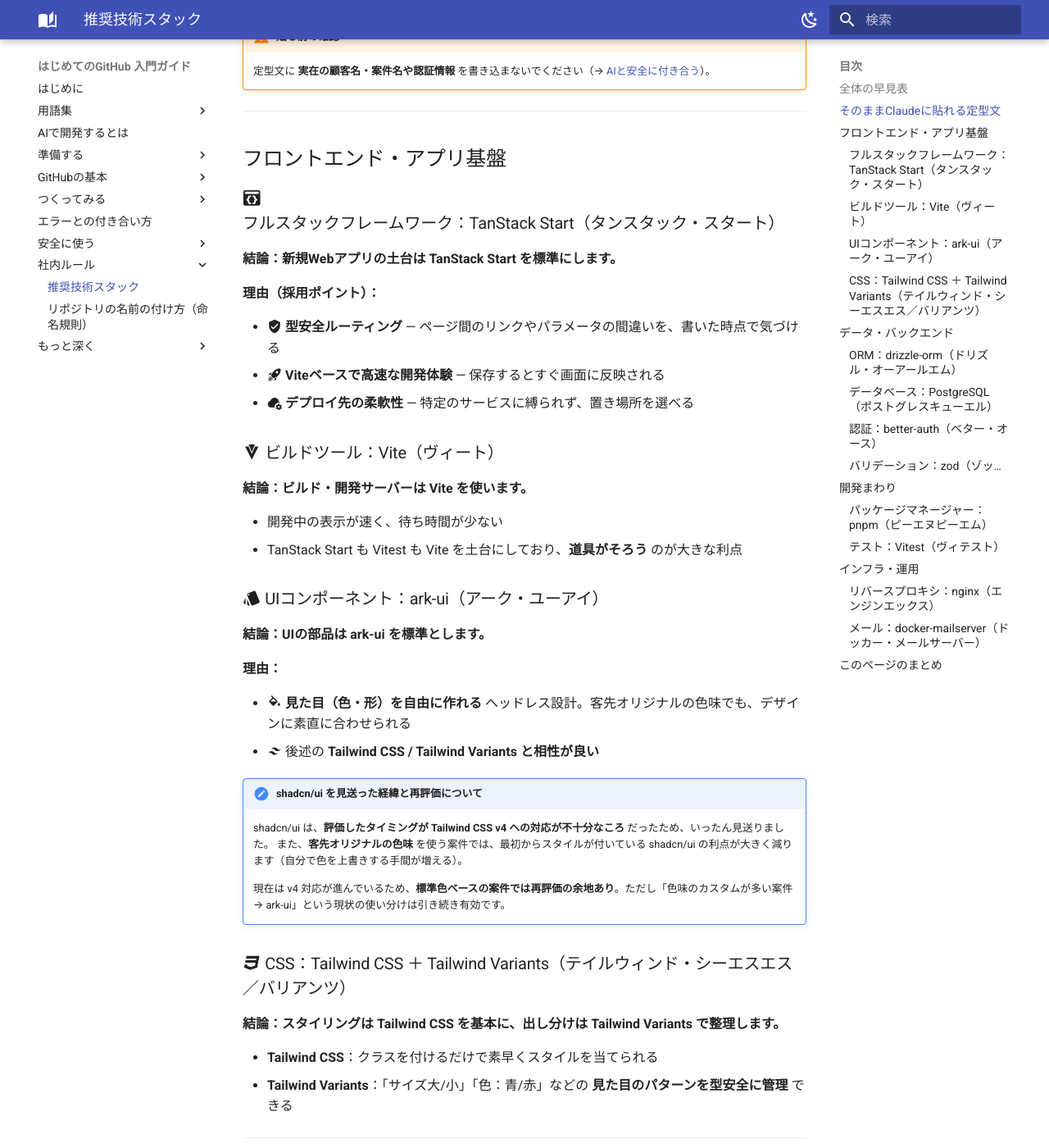
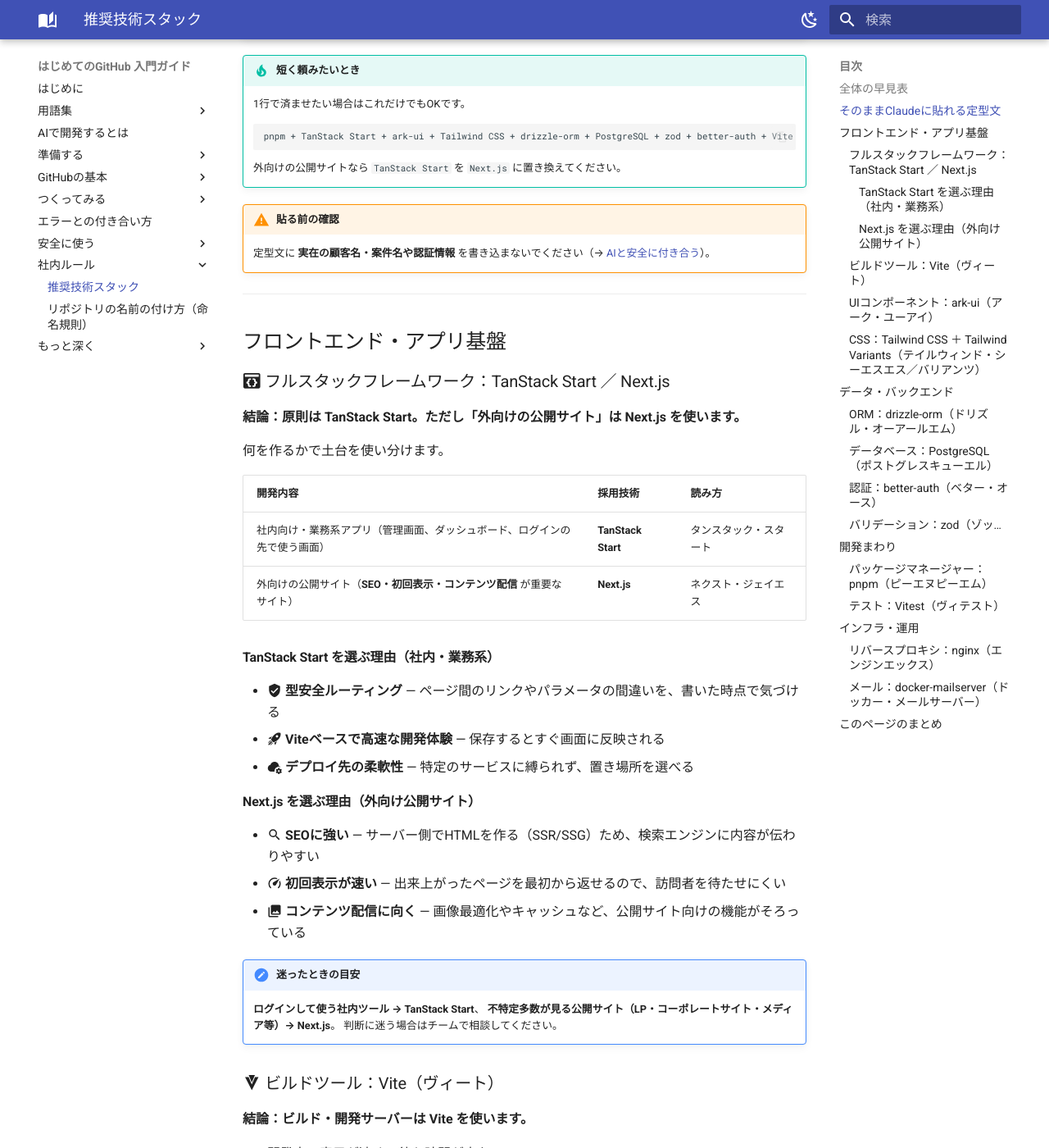
Before and after one commit to sup-kajiwara/github-guide, an MkDocs documentation site: the page built from docs/tech-stack.md, in a window 1280 px wide and 1400 px high, scrolled down 2652 px. Shown: the whole window at 82% size. Built offline with MkDocs 1.6.1 and Material for MkDocs 9.7.7, drawn with Linux system fonts in a browser that asks for light colours; some of the changed text lies outside the part shown.

Commit message:
技術スタック: 外向け公開サイトはNext.jsを使う使い分けを追記
- 早見表に社内・業務系(TanStack Start)/外向け公開サイト(Next.js)の行を追加
- フレームワーク解説を使い分け表＋採用理由の構成に拡充
- 定型文に「外向けはNext.jsに置き換え」の案内を追記

Co-Authored-By: Claude Opus 4.8 <noreply@anthropic.com>

````diff
--- a/docs/tech-stack.md
+++ b/docs/tech-stack.md
@@ -24,7 +24,8 @@
 | カテゴリ | 採用技術 | 読み方 | ひとことで言うと |
 |---|---|---|---|
 | パッケージマネージャー | **pnpm** | ピーエヌピーエム | 速い・容量を節約・安全 |
-| フルスタックフレームワーク | **TanStack Start** | タンスタック・スタート | 型安全＋高速＋デプロイ自由 |
+| フルスタックフレームワーク（社内・業務系） | **TanStack Start** | タンスタック・スタート | 型安全＋高速＋デプロイ自由 |
+| フルスタックフレームワーク（外向け公開サイト） | **Next.js** | ネクスト・ジェイエス | SEO・初回表示・配信に強い |
 | 認証 | **better-auth** | ベター・オース | 二要素認証まで対応 |
 | ORM（DB操作） | **drizzle-orm** | ドリズル・オーアールエム | SQLの知識をそのまま活かせる |
 | UIコンポーネント | **ark-ui** | アーク・ユーアイ | 見た目を自由に作れる（色味カスタムに強い） |
@@ -73,12 +74,18 @@
 - 進め方や不明点があれば、作り始める前に質問してください。
 ```
 
+!!! tip "外向けの公開サイトを作るとき"
+    定型文の **「TanStack Start」を「Next.js」に置き換えて** ください（SEO・初回表示・コンテンツ配信が重要なサイト向け）。
+    ほかの道具（CSS・ORM・DBなど）はそのままでOKです。
+
 !!! tip "短く頼みたいとき"
     1行で済ませたい場合はこれだけでもOKです。
 
     ```text
     pnpm + TanStack Start + ark-ui + Tailwind CSS + drizzle-orm + PostgreSQL + zod + better-auth + Vite + Vitest で作って。
     ```
+
+    外向けの公開サイトなら `TanStack Start` を `Next.js` に置き換えてください。
 
 !!! warning "貼る前の確認"
     定型文に **実在の顧客名・案件名や認証情報** を書き込まないでください（→ [AIと安全に付き合う](ai-safety.md)）。
@@ -87,15 +94,33 @@
 
 ## フロントエンド・アプリ基盤
 
-### :material-application-braces: フルスタックフレームワーク：TanStack Start（タンスタック・スタート）
+### :material-application-braces: フルスタックフレームワーク：TanStack Start ／ Next.js
 
-**結論：新規Webアプリの土台は TanStack Start を標準にします。**
+**結論：原則は TanStack Start。ただし「外向けの公開サイト」は Next.js を使います。**
 
-**理由（採用ポイント）：**
+何を作るかで土台を使い分けます。
+
+| 開発内容 | 採用技術 | 読み方 |
+| :--- | :--- | :--- |
+| 社内向け・業務系アプリ（管理画面、ダッシュボード、ログインの先で使う画面） | **TanStack Start** | タンスタック・スタート |
+| 外向けの公開サイト（**SEO・初回表示・コンテンツ配信** が重要なサイト） | **Next.js** | ネクスト・ジェイエス |
+
+#### TanStack Start を選ぶ理由（社内・業務系）
 
 - :material-shield-check: **型安全ルーティング** — ページ間のリンクやパラメータの間違いを、書いた時点で気づける
 - :material-rocket-launch: **Viteベースで高速な開発体験** — 保存するとすぐ画面に反映される
 - :material-cloud-cog: **デプロイ先の柔軟性** — 特定のサービスに縛られず、置き場所を選べる
+
+#### Next.js を選ぶ理由（外向け公開サイト）
+
+- :material-magnify: **SEOに強い** — サーバー側でHTMLを作る（SSR/SSG）ため、検索エンジンに内容が伝わりやすい
+- :material-speedometer: **初回表示が速い** — 出来上がったページを最初から返せるので、訪問者を待たせにくい
+- :material-image-multiple: **コンテンツ配信に向く** — 画像最適化やキャッシュなど、公開サイト向けの機能がそろっている
+
+!!! note "迷ったときの目安"
+    **ログインして使う社内ツール → TanStack Start**、
+    **不特定多数が見る公開サイト（LP・コーポレートサイト・メディア等）→ Next.js**。
+    判断に迷う場合はチームで相談してください。
 
 ### :material-vuetify: ビルドツール：Vite（ヴィート）
 
````
